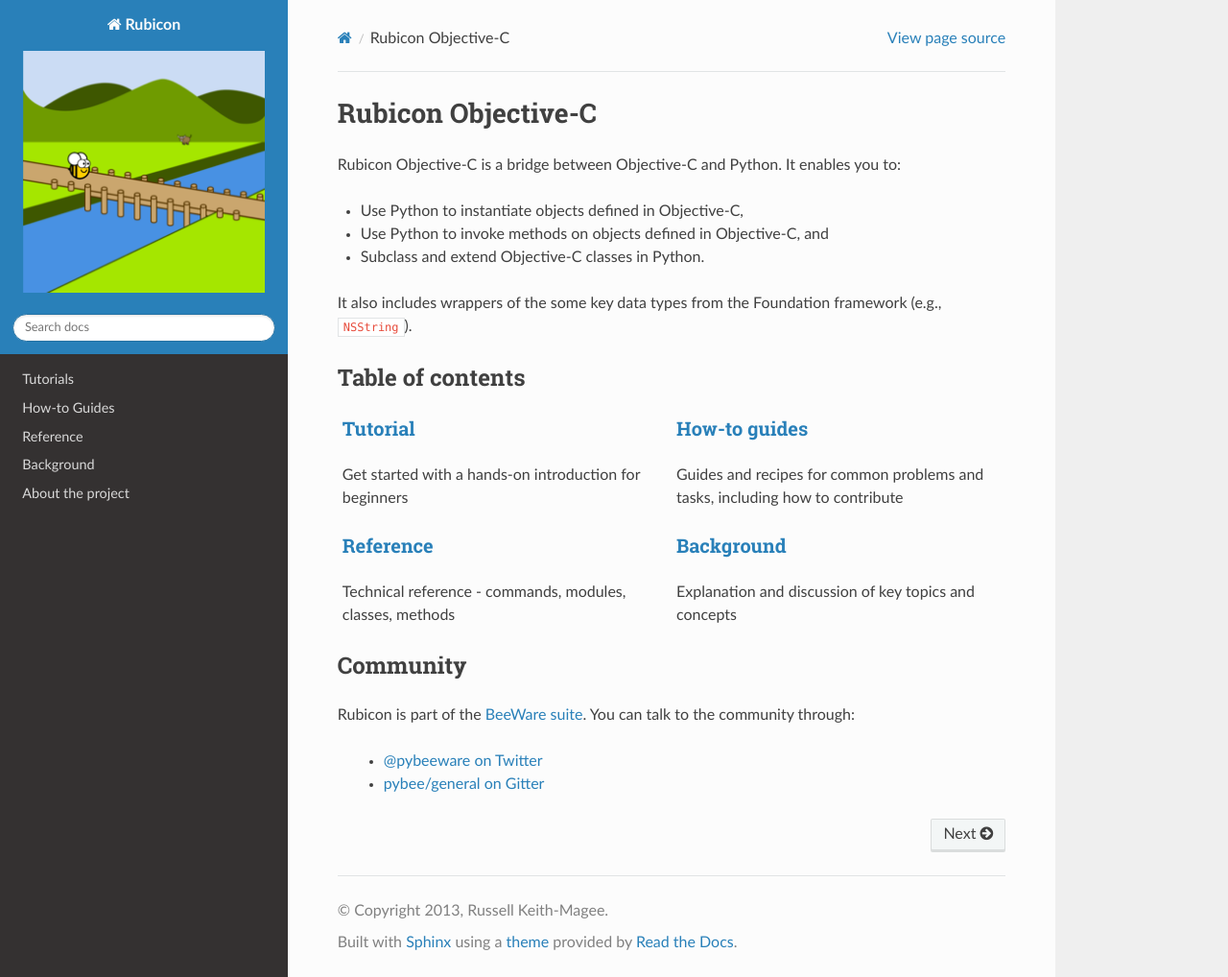
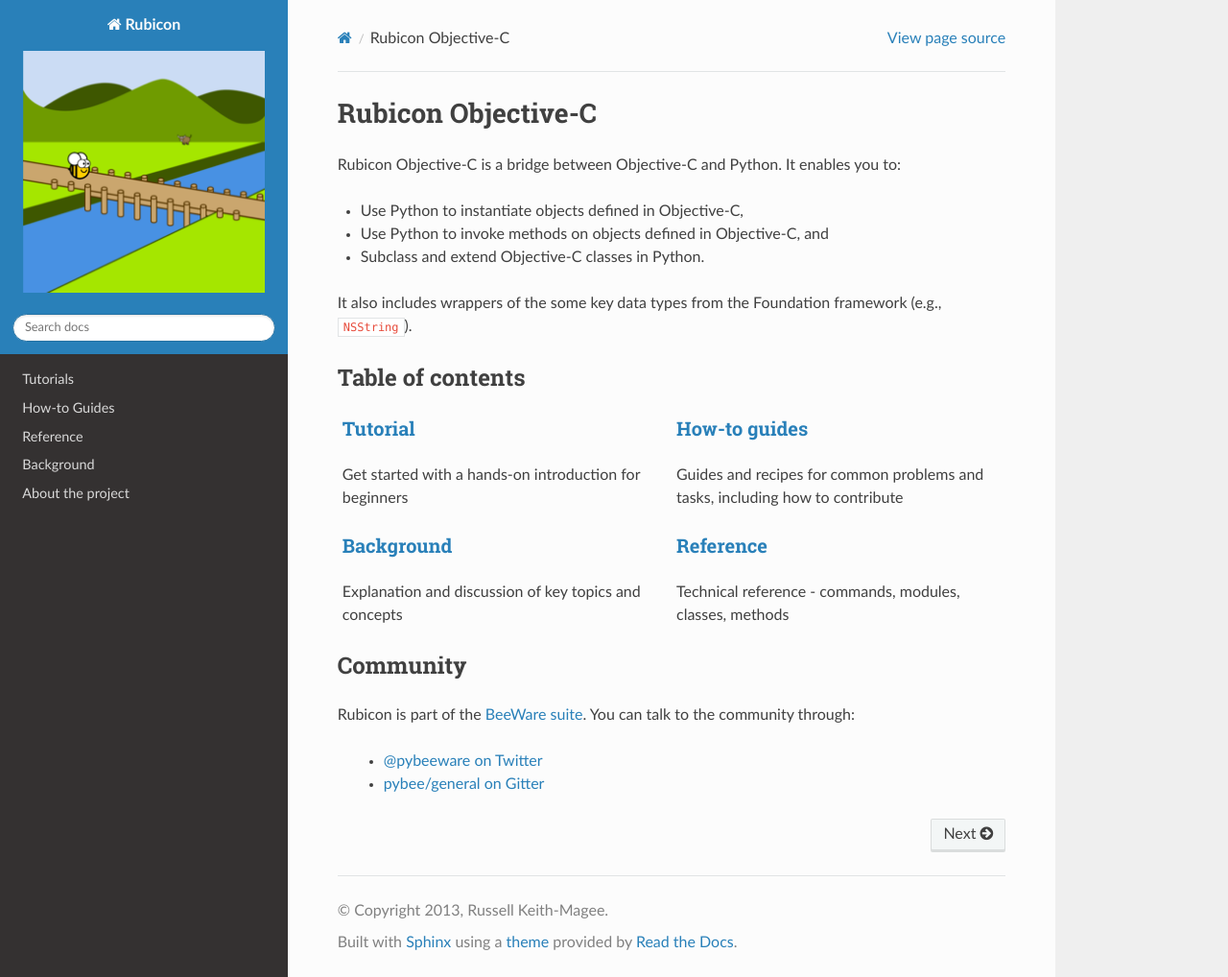
Before and after one commit to beeware/rubicon-objc, a Sphinx documentation site: the page built from docs/index.rst, in a window 1280 px wide and 1018 px high. Shown: the whole window at 96% size. Built offline with Sphinx 7.4.7 and the Read the Docs theme 2.0.0, drawn with Linux system fonts in a browser that asks for light colours; some of the changed lines change nothing that is shown.

Commit message:
Fixed ordering of doc types grid.

```diff
--- a/docs/index.rst
+++ b/docs/index.rst
@@ -48,27 +48,18 @@
 
 .. rst-class:: column column2
 
-
 :ref:`Tutorial <tutorial>`
 --------------------------
 
 Get started with a hands-on introduction for beginners
 
+
 .. rst-class:: column column2
-
 
 :ref:`How-to guides <how-to>`
 -----------------------------
 
 Guides and recipes for common problems and tasks, including how to contribute
-
-.. rst-class:: column column2
-
-
-:ref:`Reference <reference>`
-----------------------------
-
-Technical reference - commands, modules, classes, methods
 
 
 .. rst-class:: column column2
@@ -77,6 +68,14 @@
 ------------------------------
 
 Explanation and discussion of key topics and concepts
+
+
+.. rst-class:: column column2
+
+:ref:`Reference <reference>`
+----------------------------
+
+Technical reference - commands, modules, classes, methods
 
 
 .. rst-class:: clearfix row
```
